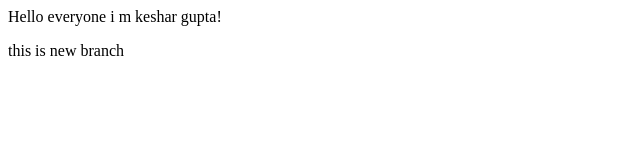
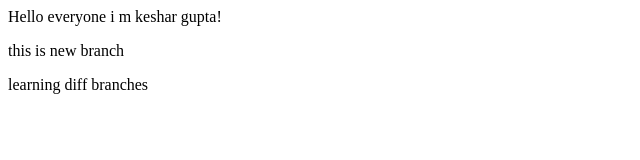
Before and after one commit to Keshargupta2004/Localrepo, a plain HTML site: page index.html in a window 1280 px wide. Shown: the whole page, without its empty margins (0-640 px from the left). Drawn offline with Linux system fonts and the light colour scheme.

Commit message:
added the 2 nd features

```diff
--- a/index.html
+++ b/index.html
@@ -1,3 +1,4 @@
 <p> Hello everyone
     i m keshar gupta!</p>
 <p>this is new branch</p>
+<p>learning diff branches</p>
```
